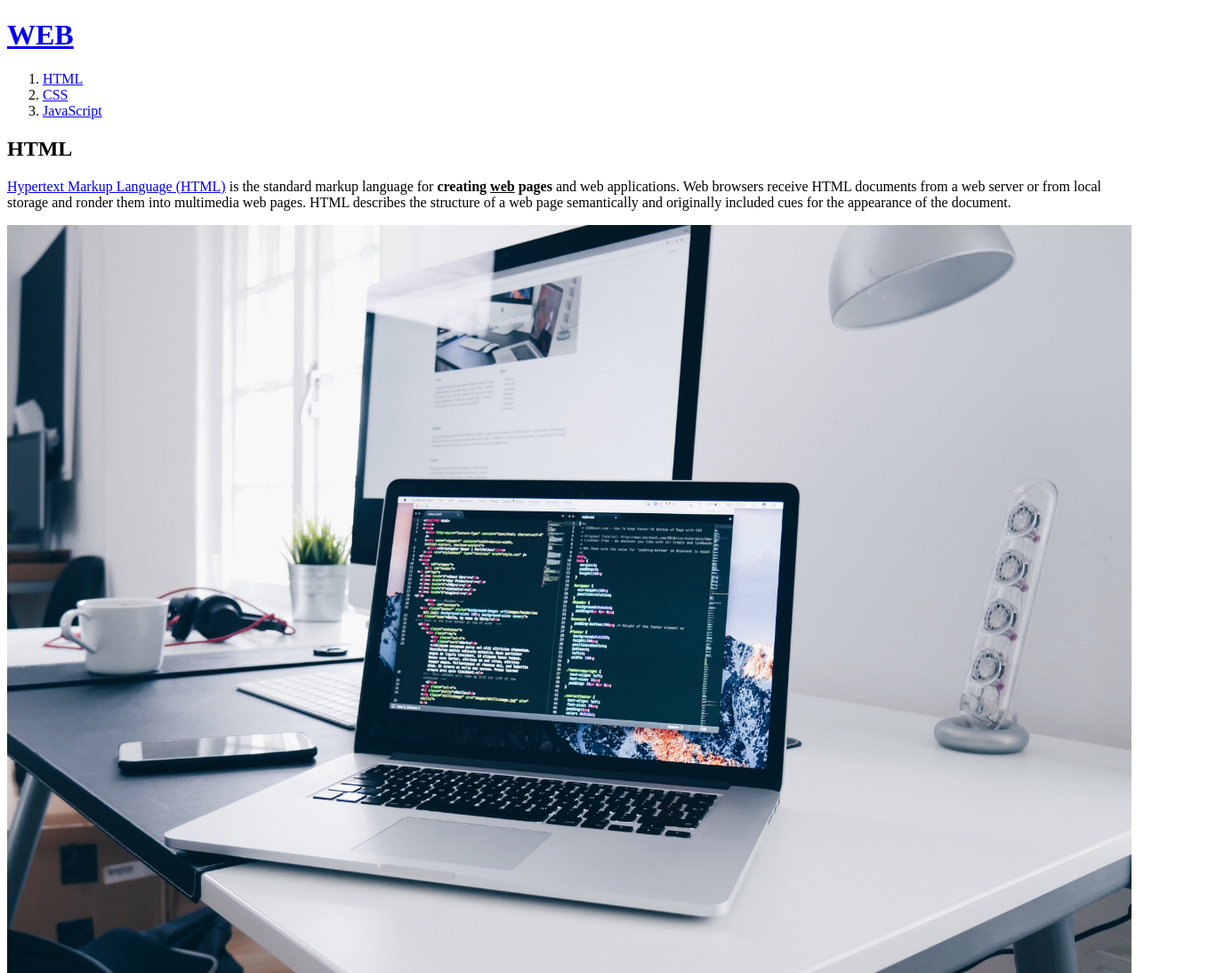
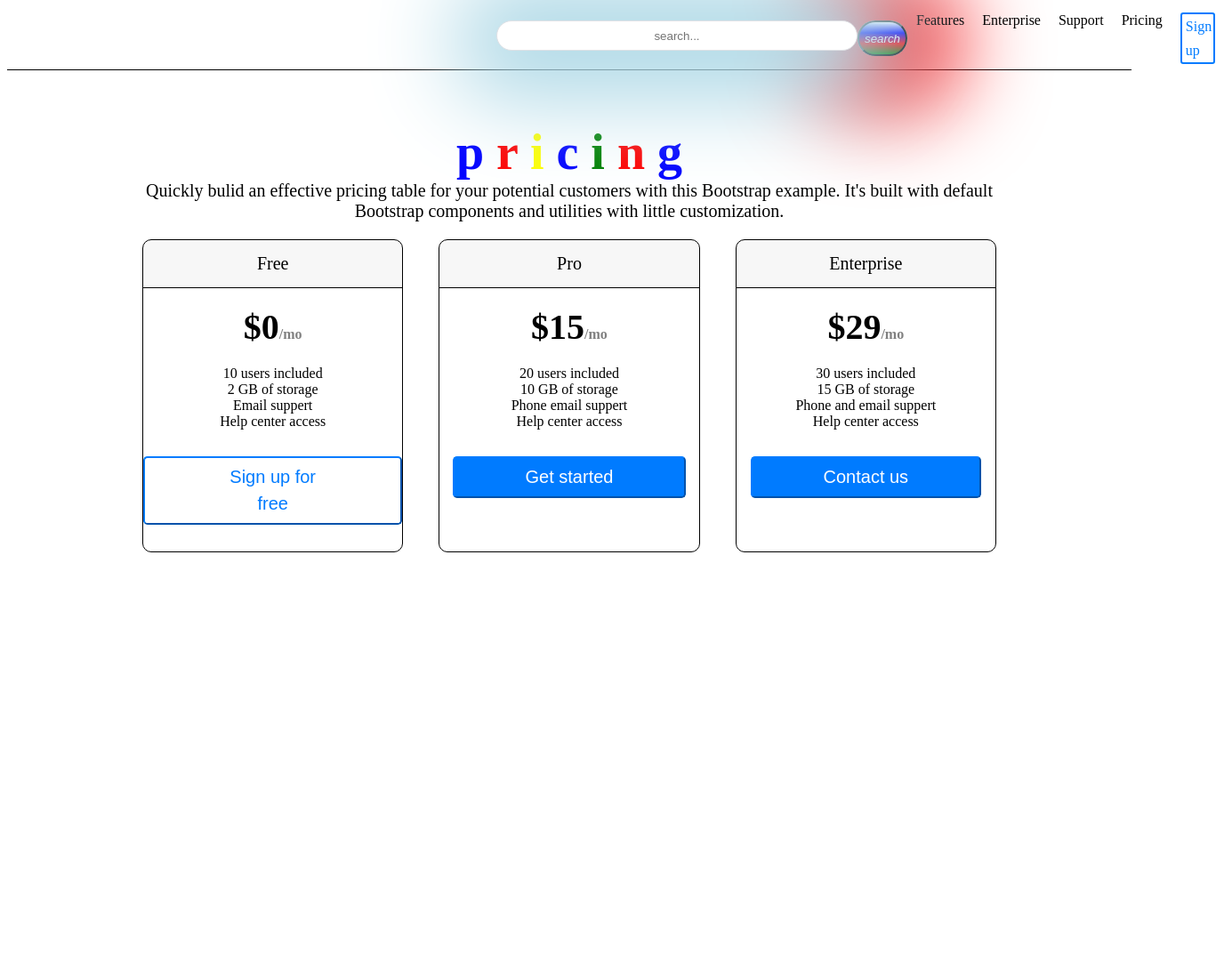
Before and after one commit to dmlcjs114/WEB1, a plain HTML site: page 1.html in a window 1280 px wide. Shown: the top 1094 px of the page at 89% size, 1376 px wide, since content can reach past the window. After the commit the page ends 800 px from the top, so only its background shows below. Drawn offline with Linux system fonts and the light colour scheme.

Commit message:
Add files via upload

```diff
--- a/1.html
+++ b/1.html
@@ -1,31 +1,126 @@
-<!doctype html>
+<!DOCTYPE html>
 <html>
-<head>
-  <title>WEB1-html </title>
-  <meta charset="utf-8">
+  <head>
+    <meta charset="utf-8">
+    <title>test web</title>
+   <link rel="stylesheet" href="style.css">
+
 </head>
+  <body>
 
 
-<body>
-   <h1><a href="index.html">WEB</a></h1>
 
-  <ol>
-  <li> <a href="1.html">HTML</a> </li>
-  <li><a href="2.html"> CSS</a></li>
-  <li><a href="3.html">JavaScript</a></li>
-  </ol>
 
-  <h2>HTML
-  </h2> <p><a href="https://www.w3.org/TR/2011/WD-html5-20110405/" target="_blank" title="html5 speicfication">Hypertext Markup Language (HTML)</a> is the standard markup
-  language for <strong>creating <u>web</u> pages</strong> and web applications.
+  <div class="dml">
+     <form action="horor.html"class="example"><input type="text"   placeholder="search..."  >
+       <button type="submit"><i class="fa fa-search">search</i></button>
 
-  Web browsers receive HTML documents from a web server or from local
-  storage and ronder them into multimedia web pages. HTML describes the structure of a web page semantically and originally included cues for the
-  appearance of the document.</p>
+     </form>
+    <div class="djadmlcjs">
 
-  <img src="coding.jpg" width="100%">
-  <p style="margin-top:45px;">HTML elements are the building blocks of HTML pages. With HTML constructs, images and other objects, such as interactive
-  forms, may be embedded into the rendered page. It provides a means to create structured documents by denoting strutural semantics for text such as headings
-  , paragraphs, lists, links, quotes and other items, HTML elements are delineated by tags, writton using angle brackets.</p>
-</body>
+      <div class="dmlcjs">Features</div>
+      <div class="dmlcjs" >Enterprise</div>
+      <div class="dmlcjs">Support</div>
+      <div class="dmlcjs">Pricing</div>
+      <div class="dmlcjs" id="active">Sign up</div>
+    </div>
+
+  </div>
+  <div class="main">
+<div class="title">  <span class="a">p</span>
+  <span class="b">r</span>
+  <span class="c">i</span>
+   <span class="d">c</span>
+   <span class="e">i</span>
+   <span class="f">n</span>
+   <span class="g">g</span>
+ </div>
+<div class="subtitle">
+Quickly bulid an effective pricing table for  your potential
+customers with this Bootstrap example. It's built with default
+Bootstrap components and utilities with little customization.
+</div>
+<div class="prices">
+<div class="price-item">
+<div class="price-item-title">
+  Free
+</div>
+
+<div class="price-item-price">
+    $0<span class="price-item-month">/mo</span>
+</div>
+
+
+
+<div class="price-item-detail">
+  10 users included
+</div>
+<div class="price-item-detail">
+  2 GB of storage
+</div>
+<div class="price-item-detail">
+  Email suppert
+</div>
+<div class="price-item-detail">
+ Help center access
+</div>
+
+
+<button class="price-item-button ">
+Sign up for free</button>
+</div>
+
+<div class="price-item">
+  <div class="price-item-title">
+    Pro
+  </div>
+  <div class="price-item-price">
+      $15<span class="price-item-month">/mo</span>
+  </div>
+  <div class="price-item-detail">
+    20 users included
+  </div>
+<div class="price-item-detail">
+  10 GB of storage
+</div>
+<div class="price-item-detail">
+   Phone email suppert
+</div>
+<div class="price-item-detail">
+ Help center access
+</div>
+
+  <button class="price-item-button price-item-button--active">
+Get started</button>
+  </div>
+<div class="price-item">
+  <div class="price-item-title">
+     Enterprise
+  </div>
+  <div class="price-item-price">
+      $29<span class="price-item-month">/mo</span>
+  </div>
+  <div class="price-item-detail">
+    30 users included
+  </div>
+
+<div class="price-item-detail">
+  15 GB of storage
+</div>
+<div class="price-item-detail">
+  Phone and email suppert
+</div>
+<div class="price-item-detail">
+ Help center access
+</div>
+
+  <button class="price-item-button price-item-button--active">
+  Contact us</button>
+  </div>
+
+
+</div>
+
+
+  </body>
 </html>
--- /dev/null
+++ b/style.css
@@ -0,0 +1,139 @@
+
+ .dkssud{
+
+     background: #fff;
+  display: flex;
+  border: 1px solid #dfe1e5;
+  box-shadow: 3px 5px 5px black;
+  border-radius: 24px;
+  z-index: 3;
+  height: 30px;
+  margin-left: 550px;
+
+  width: 400px;
+}
+.a{ color:blue;}
+.b{color:red;}
+.c{color:yellow;}
+.d{color:blue;}
+.e{color:green;}
+.f{color:red;}
+.g{color:blue;}
+ input::placeholder{
+  text-align: center;
+ }
+ form.example input{
+
+        background: #fff;
+     display: flex;
+     border: 1px solid #dfe1e5;
+     box-shadow: 3px 5px 100px 50px lightblue;
+     border-radius: 24px;
+     z-index: 3;
+     height: 30px;
+     margin-left: 550px;
+
+     width: 400px;
+
+
+ }
+  form{
+    display: flex;
+  }
+form.example button{
+ background: linear-gradient(white,blue,red,green);
+ border-radius: 60px;
+ height: 40px;
+ color: white;
+ box-shadow: 3px 5px 101px 50px red;
+
+}
+
+
+.dml{
+  height:70px;
+  border-bottom: 1px solid black;
+  display: flex;
+  align-items: center;
+
+}
+.djadmlcjs{
+  display: flex;
+  margin-left: auto;
+}
+.dmlcjs{
+  margin: 10px;
+}
+.title{
+  text-align: center;
+  font-size: 3.5rem;
+  font-weight: bold;
+}
+ .subtitle{
+   text-align: center;
+   font-size: 1.25rem;
+   font-weight:300;
+ }
+.main{
+  width:1000px;
+  margin:0 auto;
+  margin-top: 60px;
+}
+.price-item{
+  width: 300px;
+  height: 350px;
+  border: 1px solid black;
+  margin: 20px;
+  border-radius: 10px;
+  }
+ .prices{
+   display: flex;
+   text-align: center;
+ }
+ .price-item-title{
+   font-size:1.25rem;
+   background: rgba(0,0,0,.03);
+   text-align: center;
+   height: 53px;
+   line-height: 53px;
+   border-bottom: 1px solid black;
+
+ }
+ .price-item-price{
+   font-size:2.5rem;
+   font-weight: bold;
+   padding: 20px;
+ }
+ .price-item-button{
+   color: #007bff;
+   background-color: transparent;
+   background-image: none;
+   border-color: #007bff;
+   padding: .4rem 5rem;
+   font-size:1.25rem;
+   line-height: 1.5;
+   border-radius: .3rem;
+   margin-top:30px;
+ }
+ .price-item-button--active{
+background-color: #007bff;
+color: white;
+ }
+
+ .price-item-month{
+   font-size: 16px;
+   color: gray;
+ }
+ #active{
+   color: #007bff;
+   background-color: transparent;
+   background-image: none;
+   border-color: #007bff;
+   border:2px solid ;
+   border-radius: .2rem;
+   padding-left: 4px;
+   line-height:1.7;
+   padding-right: 2px;
+
+
+ }
```
Also changed, not shown: horor.html (added, +10 -0 lines), 다운로드.gif (added).
